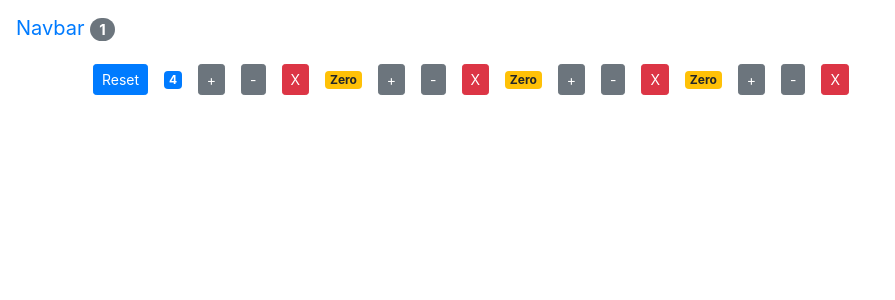
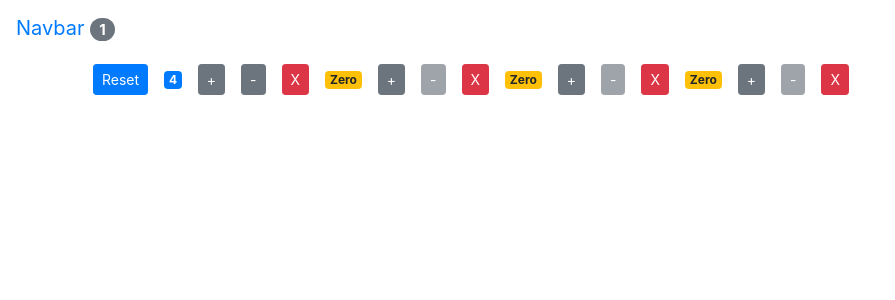
Before and after one commit to TheLuckyMojo/react-counter-app, a React (Create React App) app: page / in a window 1280 px wide. Shown: the top 300 px of the page, without its empty margins (0-895 px from the left). Built offline with nearby package versions, Linux system fonts and the light colour scheme.

Commit message:
Mosh rec - working decrement disabled

```diff
--- a/src/components/counter.jsx
+++ b/src/components/counter.jsx
@@ -25,7 +25,7 @@ class Counter extends Component {
         </button>
         <button
           onClick={() => this.props.onDecrement(this.props.counter)}
-          disabled={this.props.counter <= 0}
+          disabled={this.props.counter.value === 0 ? "disabled" : ""}
           className='btn btn-secondary btn-sm m-2'
         >
           -
```
